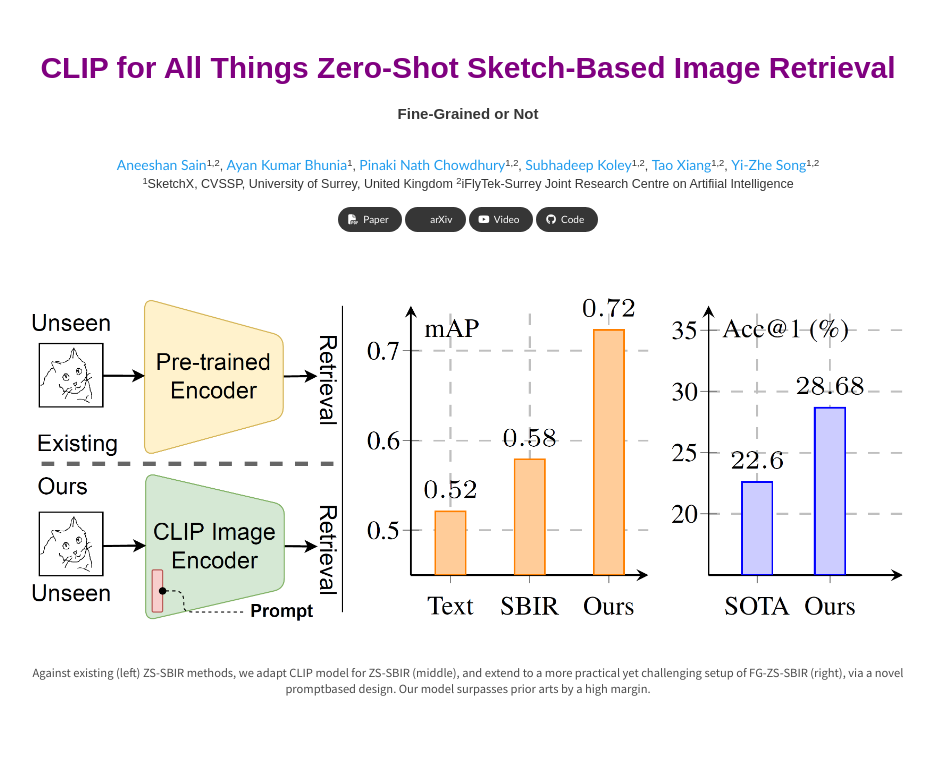
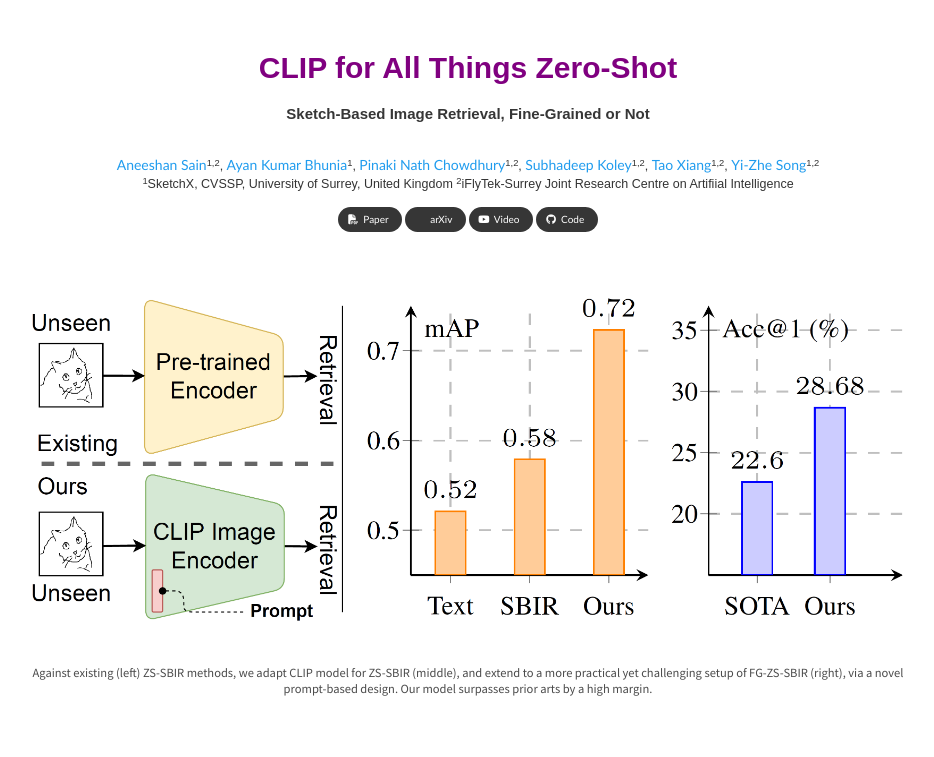
Before and after one commit to aneeshan95/Sketch_LVM, a plain HTML site: page index.html in a window 1280 px wide. Shown: the top 757 px of the page, without its empty margins (172-1106 px from the left). Drawn offline with nearby package versions, Linux system fonts and the light colour scheme; some packages are replaced by stand-ins of ours; a script that the page names is missing; some icons are missing; a web font is replaced by a local one.

Commit message:
Update index.html

```diff
--- a/index.html
+++ b/index.html
@@ -91,8 +91,8 @@
          <div class="container is-max-desktop">
             <div class="columns is-centered">
                <div class="column has-text-centered">
-                  <h1 class="title is-1 publication-title", style="color:purple;">CLIP for All Things Zero-Shot Sketch-Based Image Retrieval</h1>
-                  <h1 class="title is-4 publication-title">Fine-Grained or Not</h1>
+                  <h1 class="title is-1 publication-title", style="color:purple;">CLIP for All Things Zero-Shot</h1>
+                  <h1 class="title is-4 publication-title">Sketch-Based Image Retrieval, Fine-Grained or Not</h1>
                   <div class="is-size-5 publication-authors">
                      <span class="author-block">
                      <a href="https://aneeshan95.github.io/">Aneeshan Sain</a><sup>1,2</sup>,</span>
@@ -179,7 +179,7 @@
          <div class="hero-body">
             <img class="round" style="width:1500px" src="./static/images/teaser.png"/>
             <h2 class="subtitle has-text-centered">
-               <span class="dnerf"></span> Against existing (left) ZS-SBIR methods, we adapt CLIP model for ZS-SBIR (middle), and extend to a more practical yet challenging setup of FG-ZS-SBIR (right), via a novel promptbased design. Our model surpasses prior arts by a high margin.</h2>
+               <span class="dnerf"></span> Against existing (left) ZS-SBIR methods, we adapt CLIP model for ZS-SBIR (middle), and extend to a more practical yet challenging setup of FG-ZS-SBIR (right), via a novel prompt-based design. Our model surpasses prior arts by a high margin.</h2>
          </div>
       </div>
    </section>
@@ -319,7 +319,7 @@
                <center>
                   <img src="static/images/qual_FG.png" alt="this slowpoke moves" border=0 height=200 width=600/>
                </center>
-               <h5 class="subtitle has-text-centered">
+               <h5 class="subtitle has-text-justified">
                   Qualitative results of FG-ZS-SBIR on Sketchy by a baseline (blue) method vs Ours (green). The images are arranged in increasing order of the ranks beside their corresponding sketch-query, i.e the left-most image was retrieved at rank-1 for every category. The true-match for every query, if appearing in top-5 is marked in a green frame. Numbers denote the rank at which that true-match is retrieved for every corresponding sketch-query.
             <br>
 			   <!-- <br>
@@ -356,7 +356,7 @@
    <section class="section" id="BibTeX">
       <div class="container is-max-desktop content">
          <h2 class="title">BibTeX</h2>
-         <pre><code>@article{koley2023picture,
+         <pre><code>@article{sain2023clip,
   title={{CLIP for All Things Zero-Shot Sketch-Based Image Retrieval, Fine-Grained or Not}},
   author={Aneeshan Sain and Ayan Kumar Bhunia and Pinaki Nath Chowdhury and Subhadeep Koley and Tao Xiang and Yi-Zhe Song},
   booktitle={CVPR},
```
